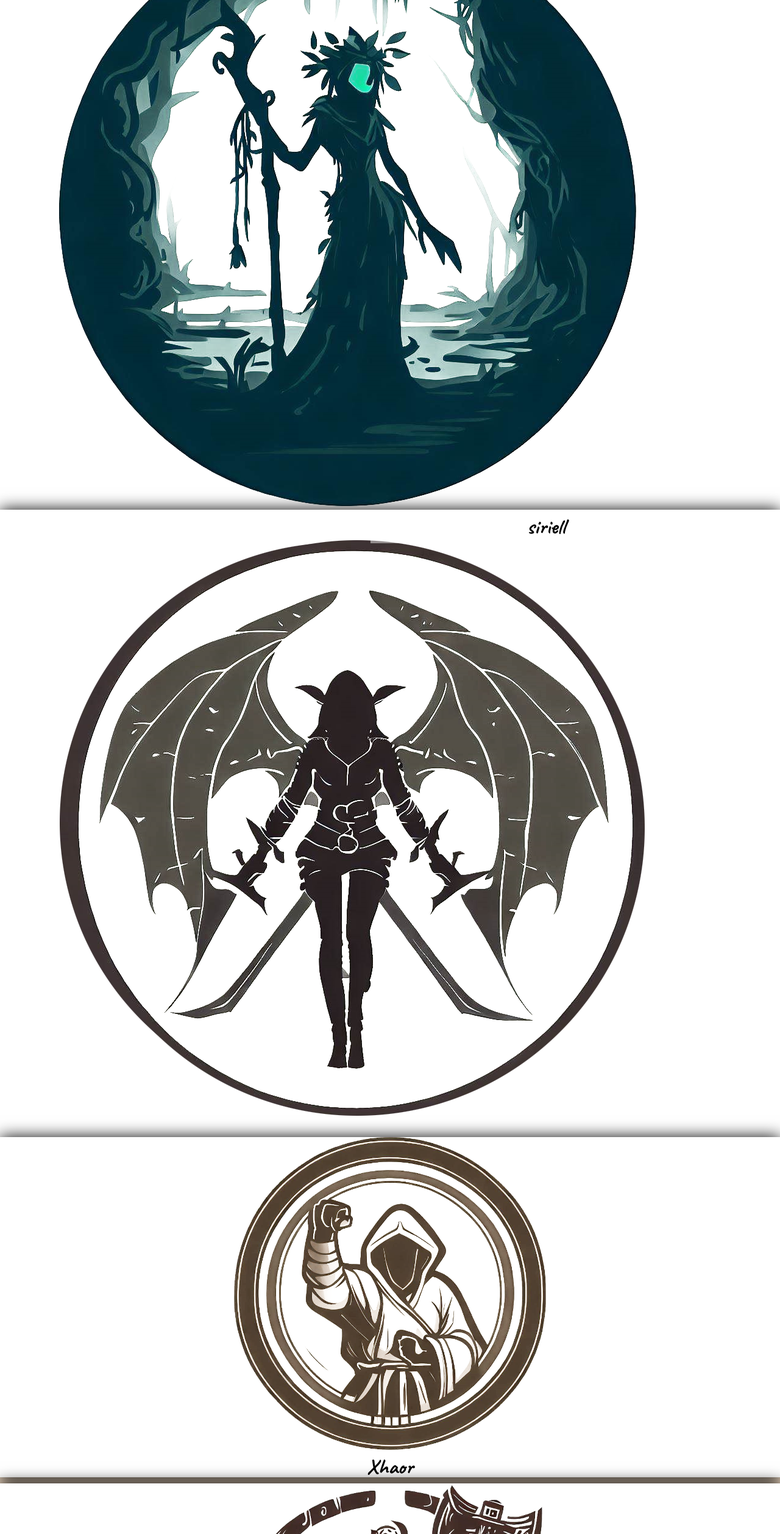
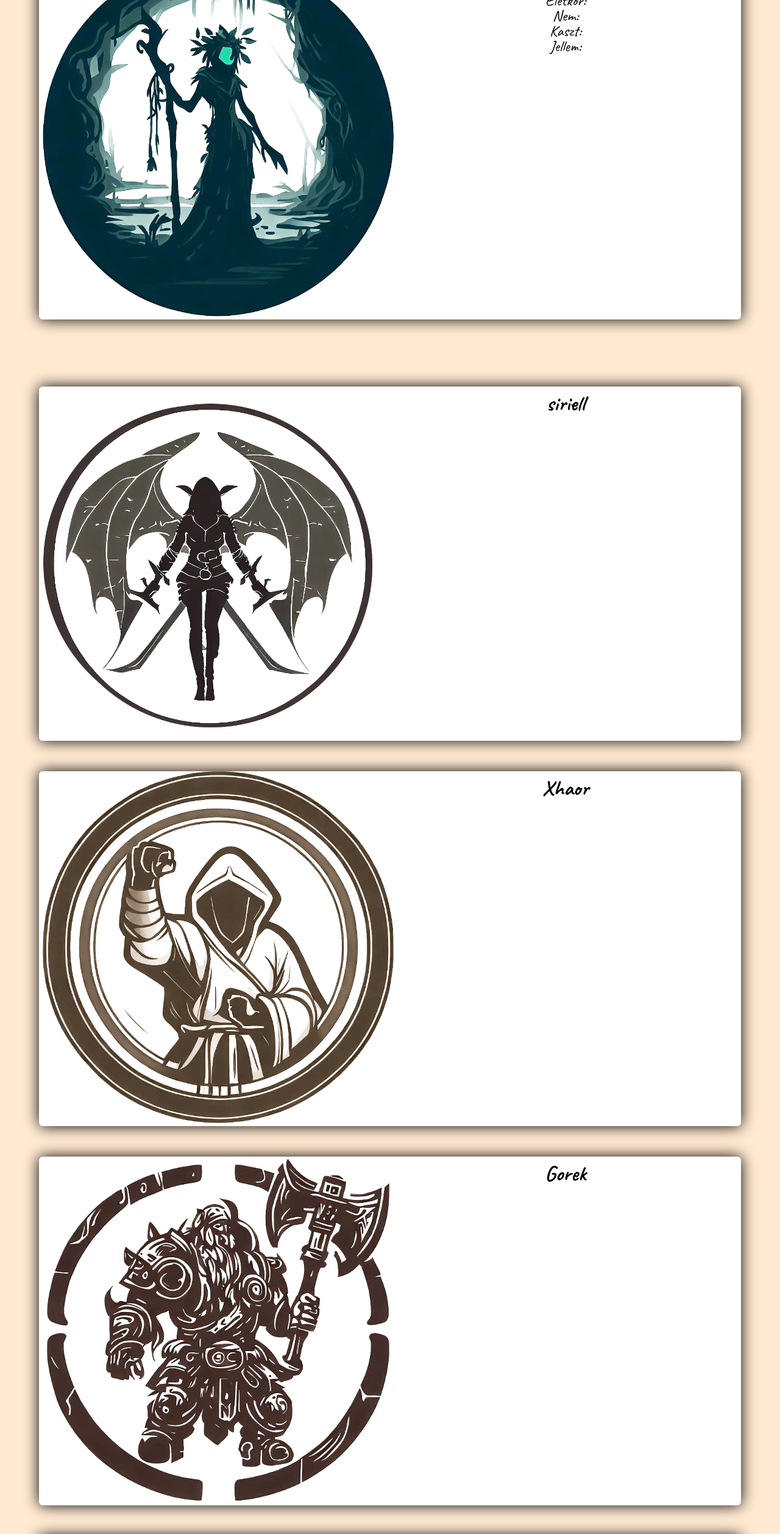
Before and after one commit to mmartin1995/sarkanylovas, a plain HTML site: page karakterek/index.html in a window 1280 px wide. Shown: the part 176-2692 px from the top of the page at 61% size. Drawn offline with nearby package versions, Linux system fonts and the light colour scheme.

Commit message:
Karakterek oldal desktop nézet

```diff
--- a/karakterek/index.html
+++ b/karakterek/index.html
@@ -21,20 +21,24 @@
   </nav>
 </header>
 <body>
-
+  <div class="section2">
+    <a href="../karakterek/tina.html">
       <div class="card">
-        <a href="../karakterek/tina.html">
         <div class="cardpicture">
             <img src="../contents/tina.png">
           </div>
           <div class="cardinfo">
             <h2>Tína</h2>
+            <p>Életkor:</p>
+            <p>Nem:</p>
+            <p>Kaszt:</p>
+            <p>Jellem:</p>
+          </div>
       </div>
     </a>
   </div>
 
     <div class="card">
-
       <a href="../karakterek/siriell.html">
         <div class="cardpicture">
           <img src="../contents/siriell.png">
@@ -47,22 +51,34 @@
 
     <div class="card">
       <a href="../karakterek/xhaor.html">
-            <img src="../contents/xhaor.png" class="cardpicture">
+        <div class="cardpicture">
+          <img src="../contents/xhaor.png">
+        </div>
+        <div class="cardinfo">
           <h2>Xhaor</h2>
+        </div>
         </a>
     </div>
 
     <div class="card">
       <a href="../karakterek/gorek.html">
-            <img src="../contents/gorek.png" class="cardpicture">
+        <div class="cardpicture">
+          <img src="../contents/gorek.png">
+        </div>
+        <div class="cardinfo">
           <h2>Gorek</h2>
+        </div>
         </a>
     </div>
 
     <div class="card">
       <a href="../karakterek/creo.html">
-            <img src="../contents/creo.png" class="cardpicture">
+        <div class="cardpicture">
+          <img src="../contents/creo.png">
+        </div>
+        <div class="cardinfo">
           <h2>Creo</h2>
+        </div>
         </a>
     </div>
 
--- a/sarkanylovas.css
+++ b/sarkanylovas.css
@@ -119,12 +119,16 @@ header {
     background: white;
     box-shadow: 0px 0px 25px  black;
     border-radius: 6px;
-    margin: 50px 0 50px 0;
+    margin: 50px auto 50px auto;
 }
 
 .cardpicture {
     width: 100%;
     max-width: 1000px;
+}
+
+.cardpicture img{
+  width:100%
 }
 
 .cardinfo {
@@ -147,8 +151,7 @@ header {
 
 @media (min-width: 700px) {
   .card {
-  margin: 0 0 0 0;
-  border-radius: 0%;
+  width: 90vw;
   font-size: 0;
   }
 
@@ -158,9 +161,12 @@ header {
 
   .cardpicture {
     display: inline-block;
-    width: 40vw;
+    width: 45vw;
     vertical-align: top;
+  }
 
+  .cardpicture img{
+    width:100%
   }
 
   .characters {
@@ -172,8 +178,9 @@ header {
 
   .cardinfo {
     display: inline-block;
-    width: 45vw;
+    width: 44vw;
     vertical-align: top;
+    text-align: center;
   }
 
   .charactericons img {
@@ -184,8 +191,12 @@ header {
   .cardcontent {
     display: inline-block;
     width: 100%;
+    font-size: 0;
+    text-align: left;
+  }
 
-  }
+
+
 }
 
 
```
Also changed, not shown: index.html (+1 -1 lines). Lines whose indentation alone changed are shown as unchanged.
